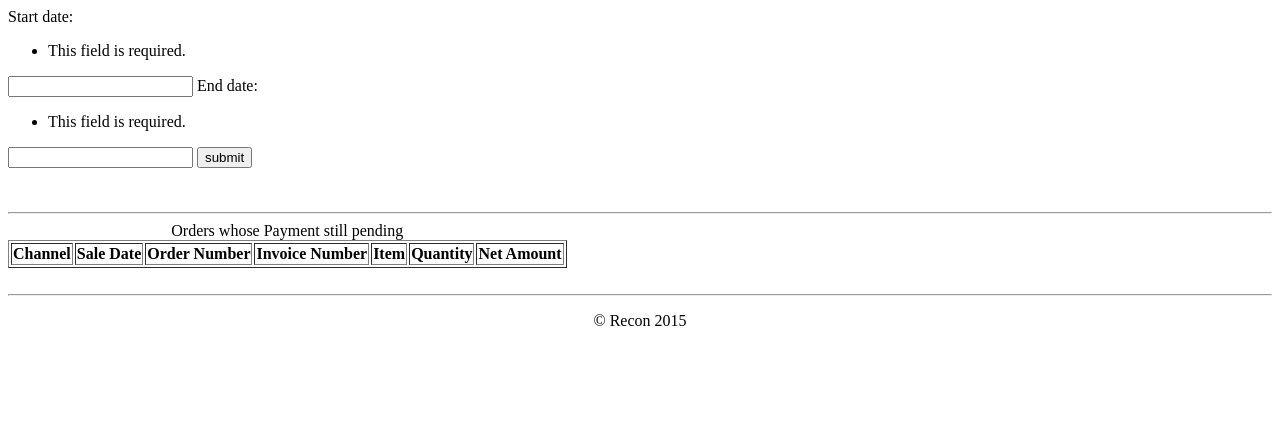
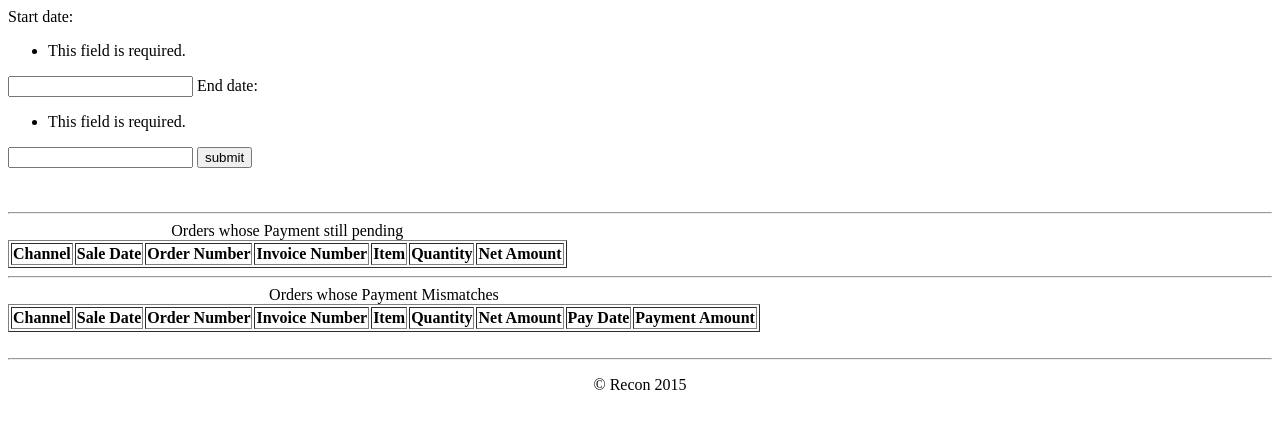
Before and after one commit to guptaakashgupta/ReconSystem, a Django app: page /index/ in a window 1280 px wide. Shown: the top 429 px of the page. Run offline with Django 3.2, Linux system fonts and the light colour scheme; data that the repository does not hold is empty; parts of the project's set-up code (start-up, migrations or seed data) failed here and were passed over.

Commit message:
Added Second Report Order Whose Payment Mismatches

```diff
--- a/ReconSystem/recon/views.py
+++ b/ReconSystem/recon/views.py
@@ -22,17 +22,34 @@ def index_view(request):
 
         #order_info=Order.objects.filter(sale_date__year=start_date_year)
         cursor=connection.cursor()
+        condition='good'
 
-        cursor.execute('SELECT a.channel,a.order_number,a.sale_date,a.net_amount,a.invoice_number,a.item,a.quantity,'
-                       'b.pay_date,b.payment_amount '
-                       'FROM recon_order as a LEFT OUTER JOIN recon_payment as b '
-                       'ON a.order_number=b.order_number '
-                       'WHERE b.order_number is null AND '
+        cursor.execute('SELECT c.return_date,c.condition,c.return_amount,'
+                       'd.channel,d.order_number,d.net_amount, '
+                       'd.sale_date,d.invoice_number,d.item,d.quantity '
+                       'FROM recon_return c RIGHT OUTER JOIN '
+                       '(SELECT a.channel,a.order_number,a.sale_date,a.net_amount,a.invoice_number,a.item,a.quantity '
+                       'FROM recon_order as a LEFT OUTER JOIN recon_payment as b  '
+                       'ON a.order_number=b.order_number  '
+                       'WHERE b.order_number is null )  d '
+                       ' ON c.order_number=d.order_number '
+                       'WHERE c.condition<>%s OR c.condition is null AND '
+                        'd.sale_date BETWEEN %s AND %s ',[condition,start_date,end_date])
+
+
+        order_payment_pending=dictfetchall(cursor)
+
+        cursor.execute('SELECT a.channel,a.order_number,a.sale_date,a.net_amount,a.invoice_number,'
+                       'a.item,a.quantity,b.pay_date,b.payment_amount '
+                       'FROM recon_order a,recon_payment b '
+                       'WHERE a.order_number=b.order_number AND '
+                       'a.net_amount<>b.payment_amount AND '
                        'a.sale_date BETWEEN %s AND %s ',[start_date,end_date])
 
-        order_payment_pending=dictfetchall(cursor)
+        order_payment_mismatch=dictfetchall(cursor)
         order_data= {
             "order_detail":order_payment_pending,
+            "order_mismatch":order_payment_mismatch,
             "form":form
         }
         return render(request,'base.html',order_data)
--- a/templates/base.html
+++ b/templates/base.html
@@ -47,6 +47,37 @@
     {% endfor %}
     </table>
 
+    <hr>
+
+    <table border="1" >
+    <caption>Orders whose Payment Mismatches</caption>
+    <tr>
+        <th>Channel</th>
+        <th>Sale Date</th>
+        <th>Order Number</th>
+        <th>Invoice Number</th>
+        <th>Item</th>
+        <th>Quantity</th>
+        <th>Net Amount</th>
+        <th>Pay Date</th>
+        <th>Payment Amount</th>
+    </tr>
+
+    {% for mismatch_list in order_mismatch %}
+        <tr>
+        <td>{{ mismatch_list.channel }}</td>
+        <td>{{ mismatch_list.sale_date }}</td>
+        <td>{{ mismatch_list.order_number }}</td>
+        <td>{{ mismatch_list.invoice_number}}</td>
+        <td>{{ mismatch_list.item }}</td>
+        <td>{{ mismatch_list.quantity }}</td>
+        <td>{{ mismatch_list.net_amount }}</td>
+        <td>{{ mismatch_list.pay_date }}</td>
+        <td>{{ mismatch_list.payment_amount }}</td>
+        </tr>
+    {% endfor %}
+    </table>
+
    {% block footer%}
    <br/>
    <hr/>
```
